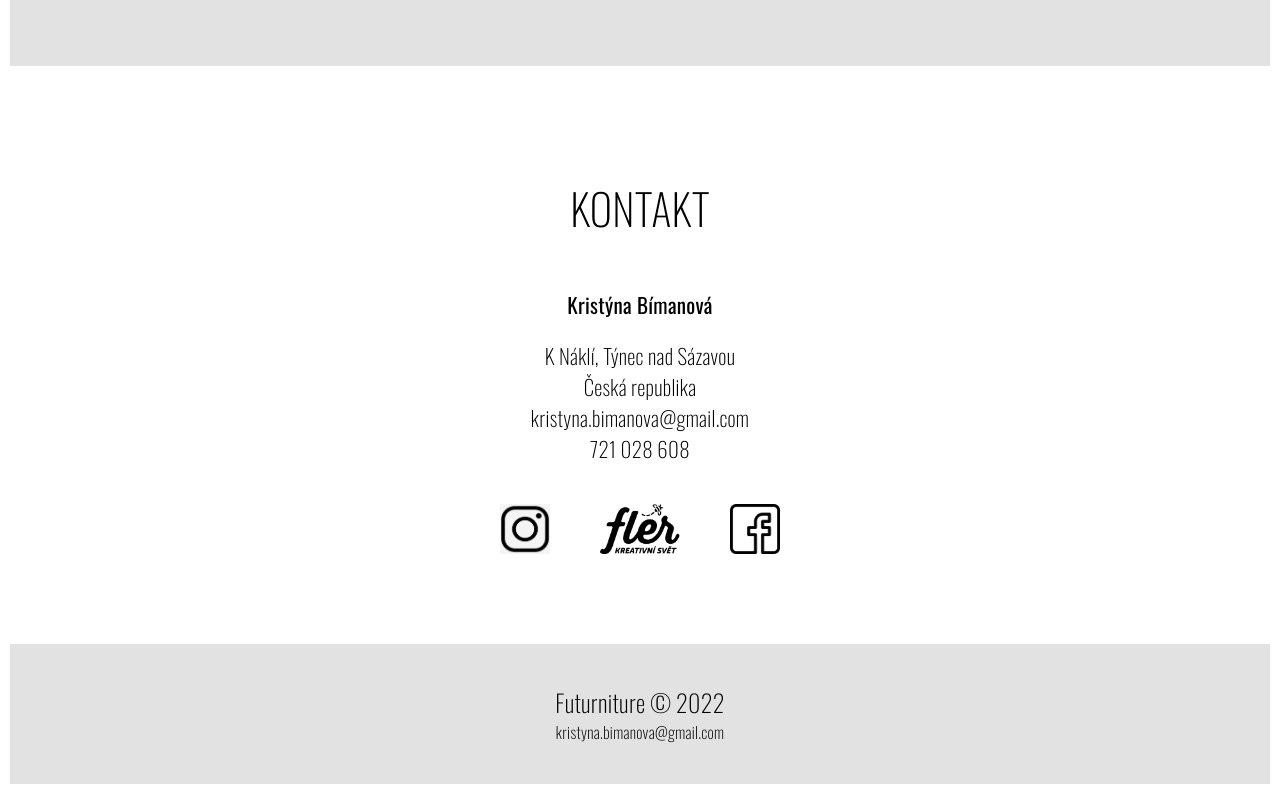
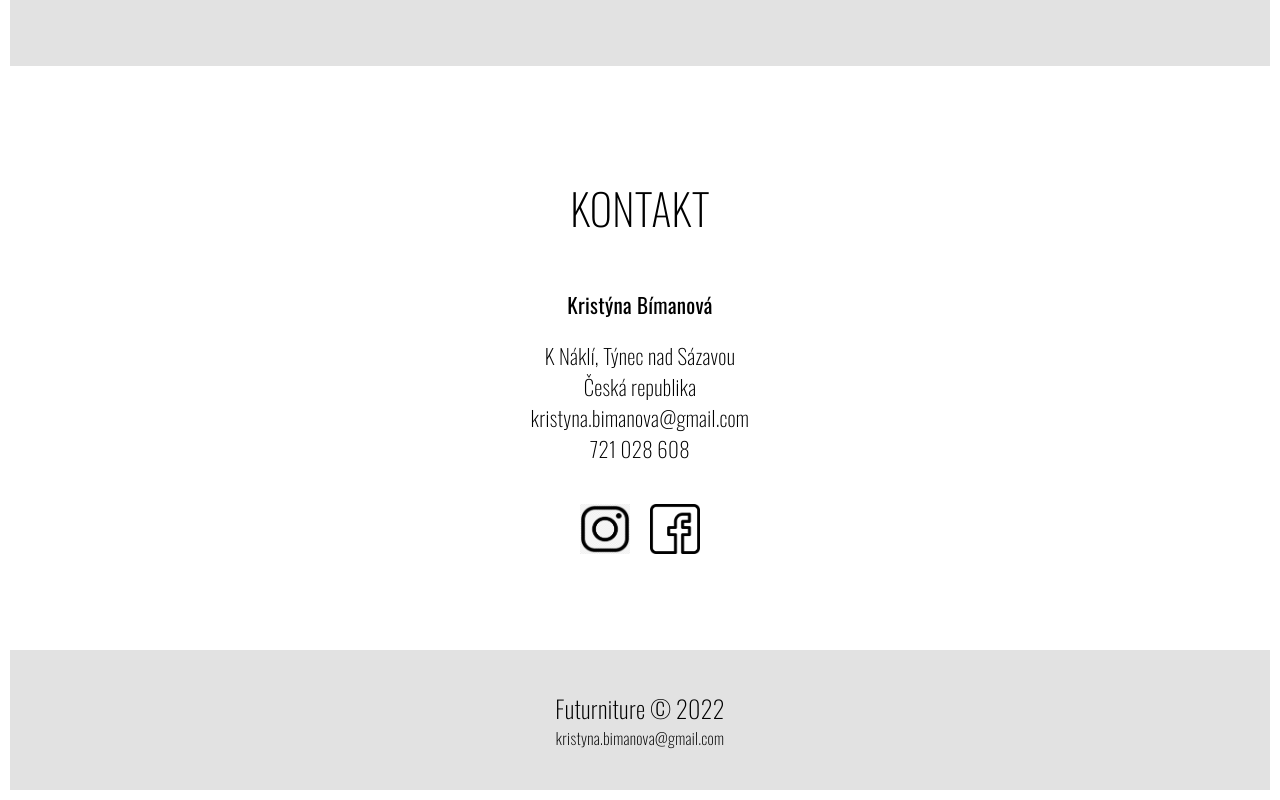
Before and after one commit to flowtonow/futurniture-scroll, a plain HTML site: page index.html in a window 1280 px wide. Shown: the part 5336-6136 px from the top of the page. Drawn offline with nearby package versions, Linux system fonts and the light colour scheme.

Commit message:
Add files via upload

```diff
--- a/index.html
+++ b/index.html
@@ -208,9 +208,8 @@
                 </div>
             </div>
             <div class="social-container">
-                <img src="fotky/instagram-logo.png" class="social-icon">
-                <img src="fotky/fler-logo.jpg" class="social-icon-fler">
-                <img src="fotky/facebook.png" class="social-icon">
+                <a href="https://www.instagram.com/futurniture_calounictvi/"><img src="fotky/instagram-logo.png" class="social-icon"></a>
+                <a href="https://www.facebook.com/profile.php?id=100089967382042"><img src="fotky/facebook.png" class="social-icon"></a>
             </div>
         </section>
 
--- a/styles.css
+++ b/styles.css
@@ -292,8 +292,8 @@ a:hover {
 
 .social-container {
     display: flex;
-    width: 300px;
-    justify-content: space-between;
+    width: 150px;
+    justify-content: center;
     align-items: center;
     vertical-align: middle;
     margin: auto;
```
